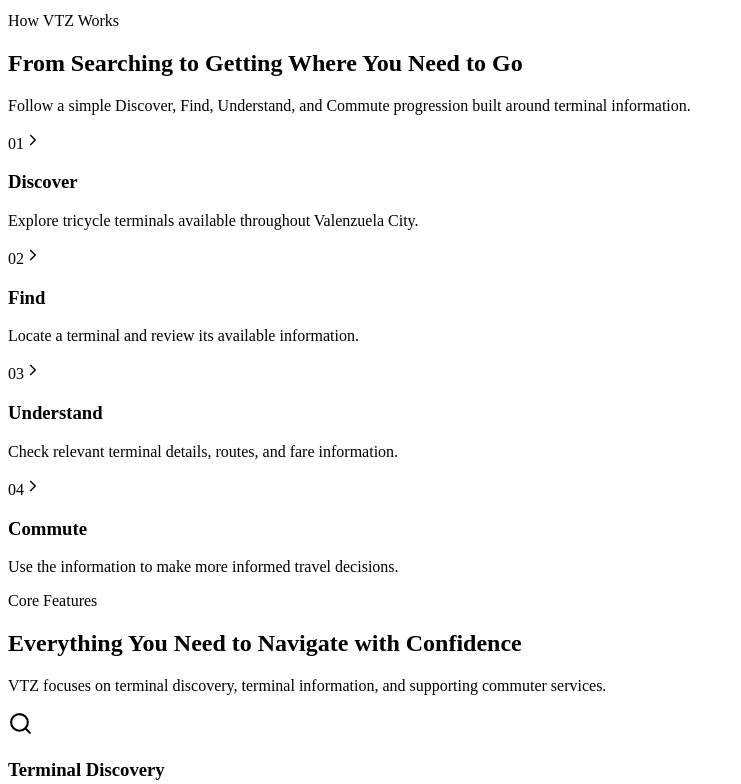
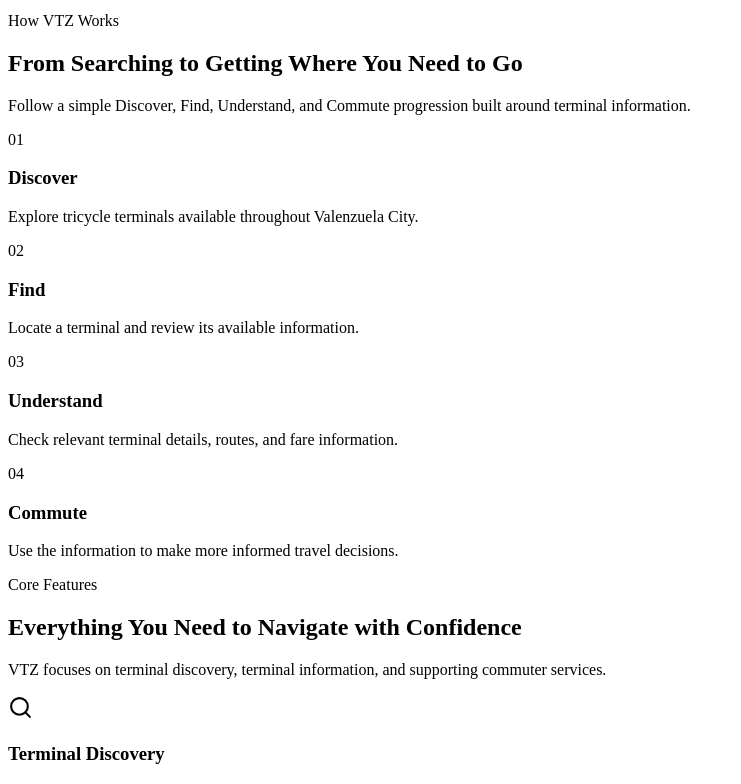
Before and after one commit to Gelbolingo/VTZ-Website, a React (Vite) app: page / in a window 1280 px wide. Shown: the part 6160-6944 px from the top of the page, without its empty margins (0-741 px from the left). Built offline with nearby package versions, Linux system fonts and the light colour scheme; the HTML template or start-up script is replaced by a standard one.

Commit message:
VTZv.1.4

```diff
--- a/src/App.jsx
+++ b/src/App.jsx
@@ -7,7 +7,6 @@ import {
   Compass,
   Download as DownloadIcon,
   FileWarning,
-  Github,
   Info,
   Landmark,
   Map,
@@ -30,8 +29,7 @@ import previewNotifications from '../Asset/preview/notification.png';
 import previewValenzuela from '../Asset/preview/Valenzuela.jpg';
 import qrCodeImage from '../Asset/Qrcode/VTZQRCode2.png';
 
-const APK_URL = 'https://github.com/Gelbolingo/VTZ-Website/releases/download/1.3/VTZv.1.3.apk';
-const GITHUB_RELEASE_URL = 'https://github.com/Gelbolingo/VTZ-Website/releases/tag/1.3';
+const APK_URL = 'https://github.com/Gelbolingo/VTZ-Website/releases/download/1.4/VTZv.1.4.apk';
 
 const navLinks = [
   { label: 'Home', href: '#home' },
@@ -322,17 +320,13 @@ function CoreFeatures() {
       <div className="mx-auto mt-14 grid max-w-7xl gap-5 sm:grid-cols-2 xl:grid-cols-3">
         {coreFeatures.map((feature, index) => (
           <Reveal key={feature.title} delay={(index % 3) * 0.07} y={26}>
-            <motion.article
-              whileHover={{ y: -8 }}
-              transition={{ duration: 0.25, ease: 'easeOut' }}
-              className="group h-full rounded-[2rem] border border-white/65 bg-white/75 p-7 shadow-sm backdrop-blur-xl transition hover:border-aqua/50 hover:shadow-premium"
-            >
-              <div className="mb-7 grid h-14 w-14 place-items-center rounded-2xl bg-ink text-white transition group-hover:bg-gradient-to-br group-hover:from-aqua group-hover:to-signal group-hover:text-ink">
+            <article className="h-full rounded-[2rem] border border-white/65 bg-white/75 p-7 shadow-sm backdrop-blur-xl">
+              <div className="mb-7 grid h-14 w-14 place-items-center rounded-2xl bg-ink text-white">
                 <feature.icon size={25} aria-hidden="true" />
               </div>
               <h3 className="text-xl font-black">{feature.title}</h3>
               <p className="mt-3 leading-7 text-ink/60">{feature.copy}</p>
-            </motion.article>
+            </article>
           </Reveal>
         ))}
       </div>
@@ -352,17 +346,13 @@ function WhyVTZ() {
       <div className="mx-auto mt-14 grid max-w-7xl gap-5 md:grid-cols-3">
         {whyCards.map((card, index) => (
           <Reveal key={card.title} delay={index * 0.08} y={28}>
-            <motion.article
-              whileHover={{ y: -8 }}
-              transition={{ duration: 0.25, ease: 'easeOut' }}
-              className="group h-full rounded-[2rem] border border-white/65 bg-white/75 p-7 shadow-sm backdrop-blur-xl transition hover:border-aqua/50 hover:shadow-premium"
-            >
-              <div className="mb-7 grid h-14 w-14 place-items-center rounded-2xl bg-ink text-white transition group-hover:bg-gradient-to-br group-hover:from-aqua group-hover:to-signal group-hover:text-ink">
+            <article className="h-full rounded-[2rem] border border-white/65 bg-white/75 p-7 shadow-sm backdrop-blur-xl">
+              <div className="mb-7 grid h-14 w-14 place-items-center rounded-2xl bg-ink text-white">
                 <card.icon size={25} aria-hidden="true" />
               </div>
               <h3 className="text-xl font-black">{card.title}</h3>
               <p className="mt-3 leading-7 text-ink/60">{card.copy}</p>
-            </motion.article>
+            </article>
           </Reveal>
         ))}
       </div>
@@ -386,9 +376,8 @@ function HowItWorks() {
         {journeySteps.map((step, index) => (
           <Reveal key={step.title} delay={index * 0.08} y={30}>
             <div className="relative h-full rounded-[2rem] border border-white/10 bg-white/[0.07] p-7 backdrop-blur-xl">
-              <div className="mb-8 flex items-center justify-between">
+              <div className="mb-8">
                 <span className="grid h-12 w-12 place-items-center rounded-2xl bg-aqua font-black text-ink">{step.index}</span>
-                <ChevronRight size={18} className="text-white/25" aria-hidden="true" />
               </div>
               <h3 className="text-2xl font-black">{step.title}</h3>
               <p className="mt-3 leading-7 text-white/62">{step.copy}</p>
@@ -503,16 +492,8 @@ function Download() {
                 Get the VTZ Android application and discover a more convenient way to access tricycle terminal
                 information in Valenzuela City.
               </p>
-              <div className="mt-8 flex flex-col gap-4 sm:flex-row sm:items-center">
+              <div className="mt-8">
                 <DownloadButton variant="light" label="Download Now" />
-                <a
-                  href={GITHUB_RELEASE_URL}
-                  target="_blank"
-                  rel="noopener noreferrer"
-                  className="inline-flex items-center justify-center gap-2 rounded-2xl border border-white/20 px-6 py-4 text-base font-extrabold text-white transition hover:border-aqua/60 hover:text-aqua focus-visible:outline-2 focus-visible:outline-offset-2 focus-visible:outline-aqua"
-                >
-                  <Github size={18} aria-hidden="true" /> View GitHub Release
-                </a>
               </div>
             </div>
           </Reveal>
@@ -608,11 +589,6 @@ function Footer() {
             <li>
               <a href={APK_URL} target="_blank" rel="noopener noreferrer" className="transition hover:text-ink">
                 Download Android app
-              </a>
-            </li>
-            <li>
-              <a href={GITHUB_RELEASE_URL} target="_blank" rel="noopener noreferrer" className="inline-flex items-center gap-2 transition hover:text-ink">
-                <Github size={16} aria-hidden="true" /> GitHub release
               </a>
             </li>
           </ul>
```
Also changed, not shown: 1 other file (tests, documents, lock files or other folders).
